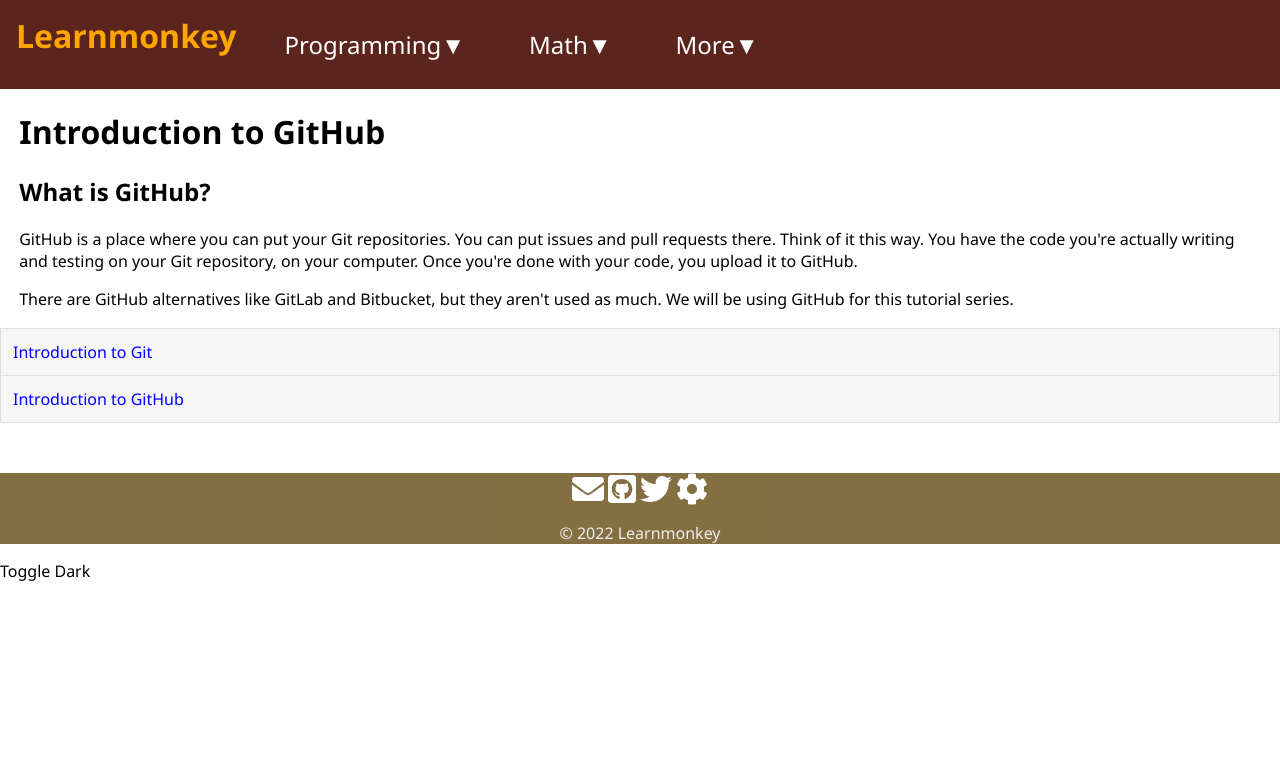
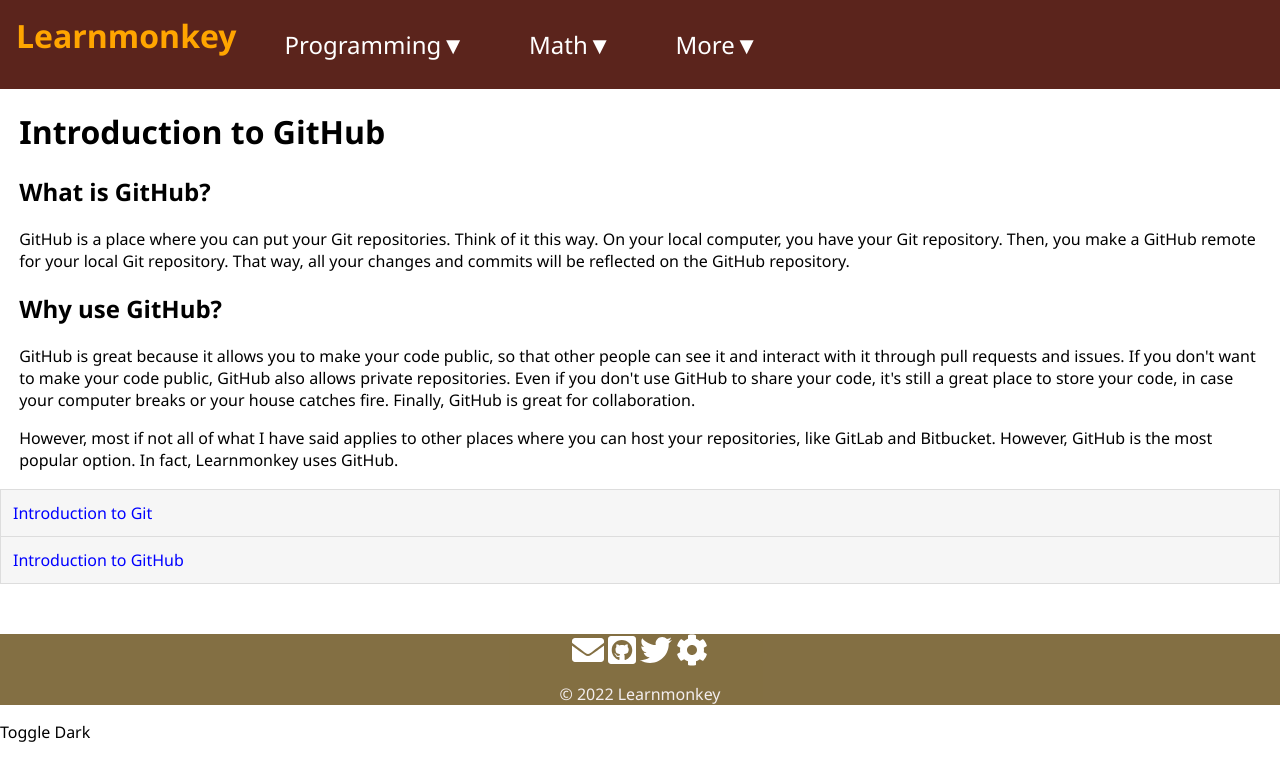
Before and after one commit to learnmonkey/learnmonkey.github.io, a Jekyll site: the page built from programming/git/github.html, in a window 1280 px wide. Shown: the top 781 px of the page. Built offline with Jekyll 4.4.1, drawn with Linux system fonts in a browser that asks for light colours; nearby versions of some CDN libraries.

Commit message:
Expand and reorganize GitHub intro

```diff
--- a/programming/git/github.html
+++ b/programming/git/github.html
@@ -8,6 +8,11 @@
 
 <section>
     <h2>What is GitHub?</h2>
-    <p>GitHub is a place where you can put your Git repositories. You can put issues and pull requests there. Think of it this way. You have the code you're actually writing and testing on your Git repository, on your computer. Once you're done with your code, you upload it to GitHub.</p>
-    <p>There are GitHub alternatives like GitLab and Bitbucket, but they aren't used as much. We will be using GitHub for this tutorial series.</p>
+    <p>GitHub is a place where you can put your Git repositories. Think of it this way. On your local computer, you have your Git repository. Then, you make a GitHub remote for your local Git repository. That way, all your changes and commits will be reflected on the GitHub repository.</p>
 </section>
+
+<section>
+    <h2>Why use GitHub?</h2>
+    <p>GitHub is great because it allows you to make your code public, so that other people can see it and interact with it through pull requests and issues. If you don't want to make your code public, GitHub also allows private repositories. Even if you don't use GitHub to share your code, it's still a great place to store your code, in case your computer breaks or your house catches fire. Finally, GitHub is great for collaboration.</p>
+    <p>However, most if not all of what I have said applies to other places where you can host your repositories, like GitLab and Bitbucket. However, GitHub is the most popular option. In fact, Learnmonkey uses GitHub.</p>
+</section>
```
